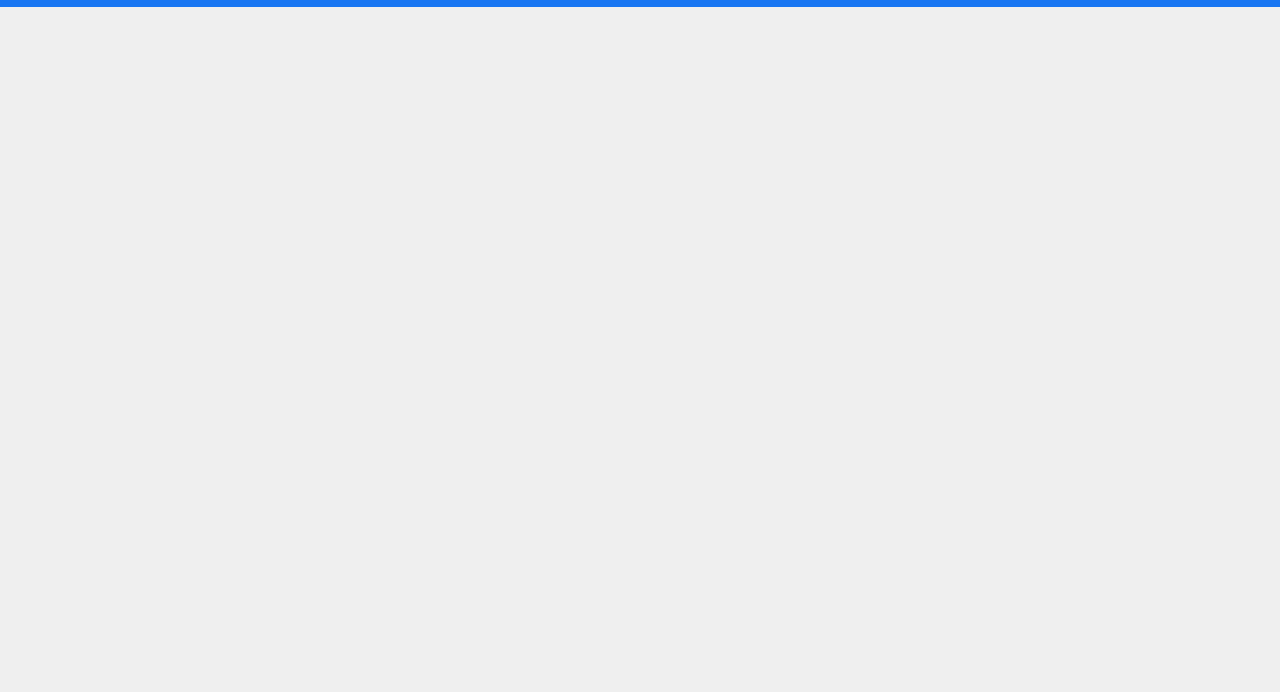
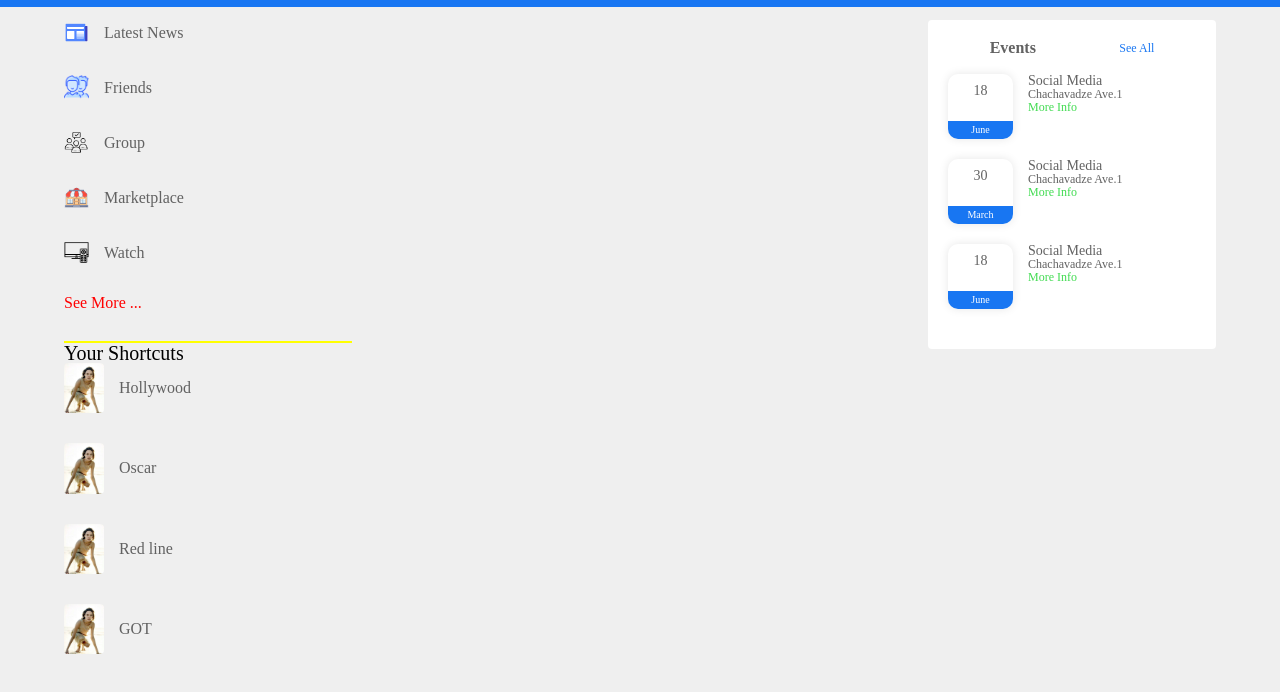
Before and after one commit to Ljojua15/Hollybook, a plain HTML site: page index.html in a window 1280 px wide. Shown: the part 66-758 px from the top of the page. Drawn offline with Linux system fonts and the light colour scheme.

Commit message:
add more

```diff
--- a/css/style.css
+++ b/css/style.css
@@ -12,6 +12,9 @@ nav {
     justify-content: space-between;
     background: #1876f2;
     padding: 10px 5%;
+    position: sticky;
+    top: 0;
+    z-index: 100;
 }
 
 .logo {
@@ -56,6 +59,7 @@ nav {
 
 .search-box img {
     width: 18px;
+    cursor: pointer;
 }
 
 .search-box input {
@@ -81,3 +85,130 @@ nav {
     top: 0;
     right: 0;
 }
+
+
+/* side-bars */
+
+.container {
+    display: flex;
+    justify-content: space-between;
+    padding: 13px 5%;
+}
+
+.left-sidebar {
+    flex-basis: 25%;
+    position: sticky;
+    top: 70px;
+    align-self: flex-start;
+}
+
+.right-sidebar {
+    flex-basis: 25%;
+    position: sticky;
+    top: 70px;
+    align-self: flex-start;
+    background: #fff;
+    padding: 20px;
+    border-radius: 4px;
+    color: #626262;
+}
+
+.main {
+    flex-basis: 47%;
+}
+
+
+/* left-sidebar  css */
+
+.imp-links a,
+.shortcut a {
+    display: flex;
+    align-items: center;
+    margin-bottom: 30px;
+    color: #626262;
+    width: fit-content;
+}
+
+.imp-links a img {
+    width: 25px;
+    margin-right: 15px;
+}
+
+.imp-links a:last-child {
+    color: red;
+}
+
+.imp-links {
+    border-bottom: 2px solid yellow;
+}
+
+.shortcut a img {
+    width: 40px;
+    border-radius: 4px;
+    margin-right: 15px;
+}
+
+.shortcut p {
+    margin: 25 0;
+    color: black;
+    font-weight: 500;
+    font-size: 20px;
+}
+
+.sidebar-titel {
+    display: flex;
+    align-items: center;
+    justify-content: space-around;
+    margin-bottom: 18px;
+}
+
+.sidebar-titel h4 {
+    font-weight: 600;
+    font-size: 16px;
+}
+
+.sidebar-titel a {
+    color: #1876f2;
+    font-size: 12px;
+}
+
+
+/* damateba */
+
+.events {
+    display: flex;
+    font-size: 14px;
+    margin-bottom: 20px;
+}
+
+.left-events {
+    border-radius: 10px;
+    height: 65px;
+    width: 65px;
+    margin-right: 15px;
+    padding-top: 10px;
+    text-align: center;
+    position: relative;
+    overflow: hidden;
+    box-shadow: 0 0 10px rgba(0, 0, 0, 0.1);
+}
+
+.events p {
+    font-size: 12px;
+}
+
+.events a {
+    font-size: 12px;
+    color: #41db51;
+}
+
+.left-events span {
+    position: absolute;
+    bottom: 0;
+    left: 0;
+    width: 100%;
+    background: #1876f2;
+    color: #fff;
+    font-size: 10px;
+    padding: 4px 0;
+}
--- a/index.html
+++ b/index.html
@@ -39,6 +39,87 @@
 
     </nav>
 
+    <section>
+        <div class="container">
+            <!-- left-side -->
+            <div class="left-sidebar">
+                <div class="imp-links">
+                    <a href="#"><img src="image/icons/icons8-news-48.png" alt="nnews"> Latest News</a>
+                    <a href="#"><img src="image/icons/icons8-friends-60.png" alt="nnews"> Friends</a>
+                    <a href="#"><img src="image/icons/icons8-group-task-80.png" alt="nnews"> Group</a>
+                    <a href="#"><img src="image/icons/icons8-marketplace-67.png" alt="nnews"> Marketplace</a>
+                    <a href="#"><img src="image/icons/icons8-watch-tv-64.png" alt="nnews"> Watch</a>
+                    <a href="#">See More ...</a>
+                </div>
+                <div class="shortcut">
+                    <p>Your Shortcuts</p>
+                    <a href="#"><img src="image/photo/anjelina.jpg" alt="short"> Hollywood</a>
+                    <a href="#"><img src="image/photo/anjelina.jpg" alt="short"> Oscar</a>
+                    <a href="#"><img src="image/photo/anjelina.jpg" alt="short"> Red line</a>
+                    <a href="#"><img src="image/photo/anjelina.jpg" alt="short"> GOT</a>
+                </div>
+            </div>
+            <!-- maincontent -->
+            <div class="main"></div>
+            <!-- rightbar -->
+            <div class="right-sidebar">
+                <div class="sidebar-titel">
+                    <h4> Events</h4>
+                    <a href="#"> See All</a>
+                </div>
+
+                <!-- damateba -->
+
+
+
+
+                <div class="events">
+                    <div class="left-events">
+                        <h3>18</h3>
+                        <span>June</span>
+                    </div>
+                    <div class="right-events">
+                        <h2>Social Media</h2>
+                        <p>Chachavadze Ave.1</p>
+                        <a href="#">More Info</a>
+                    </div>
+                </div>
+
+                <div class="events">
+                    <div class="left-events">
+                        <h3>30</h3>
+                        <span>March</span>
+                    </div>
+                    <div class="right-events">
+                        <h2>Social Media</h2>
+                        <p>Chachavadze Ave.1</p>
+                        <a href="#">More Info</a>
+                    </div>
+                </div>
+
+                <div class="events">
+                    <div class="left-events">
+                        <h3>18</h3>
+                        <span>June</span>
+                    </div>
+                    <div class="right-events">
+                        <h2>Social Media</h2>
+                        <p>Chachavadze Ave.1</p>
+                        <a href="#">More Info</a>
+                    </div>
+                </div>
+            </div>
+
+
+
+
+
+
+
+
+        </div>
+    </section>
+
 
 
 
```
